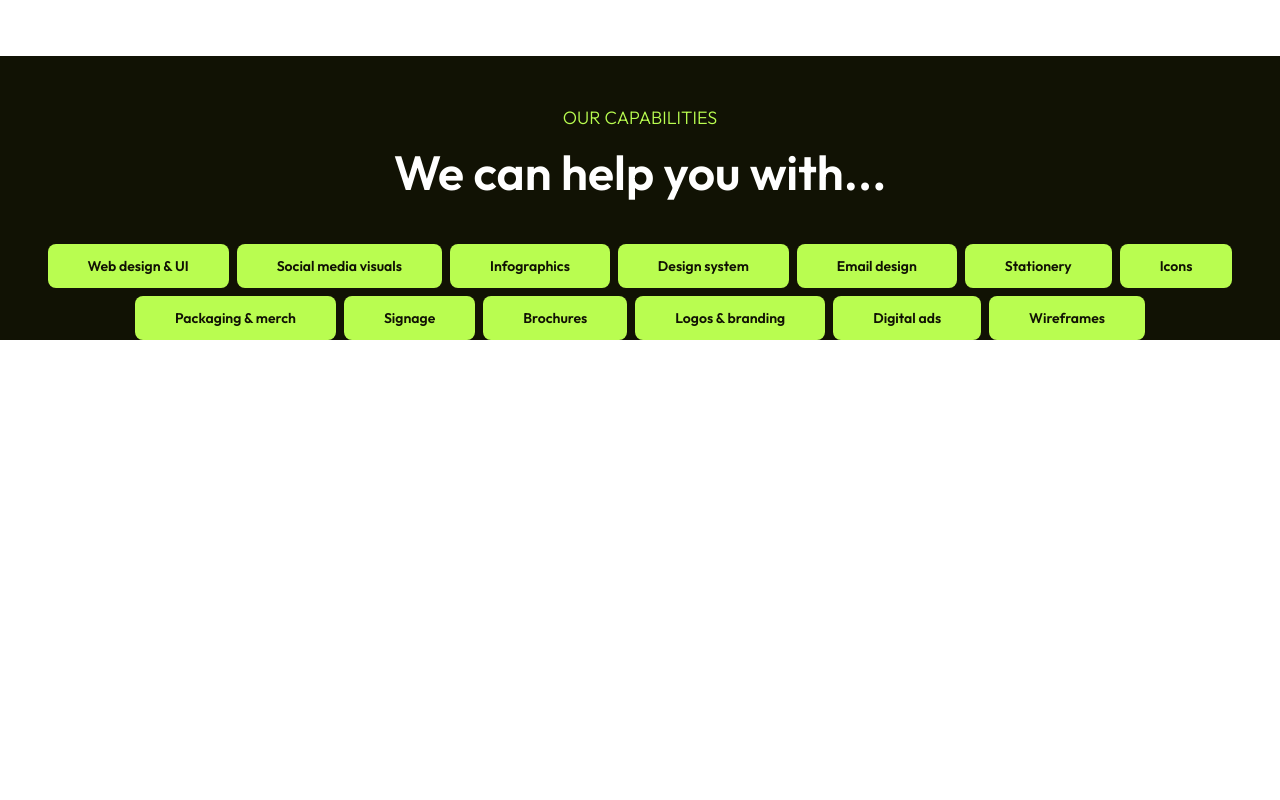
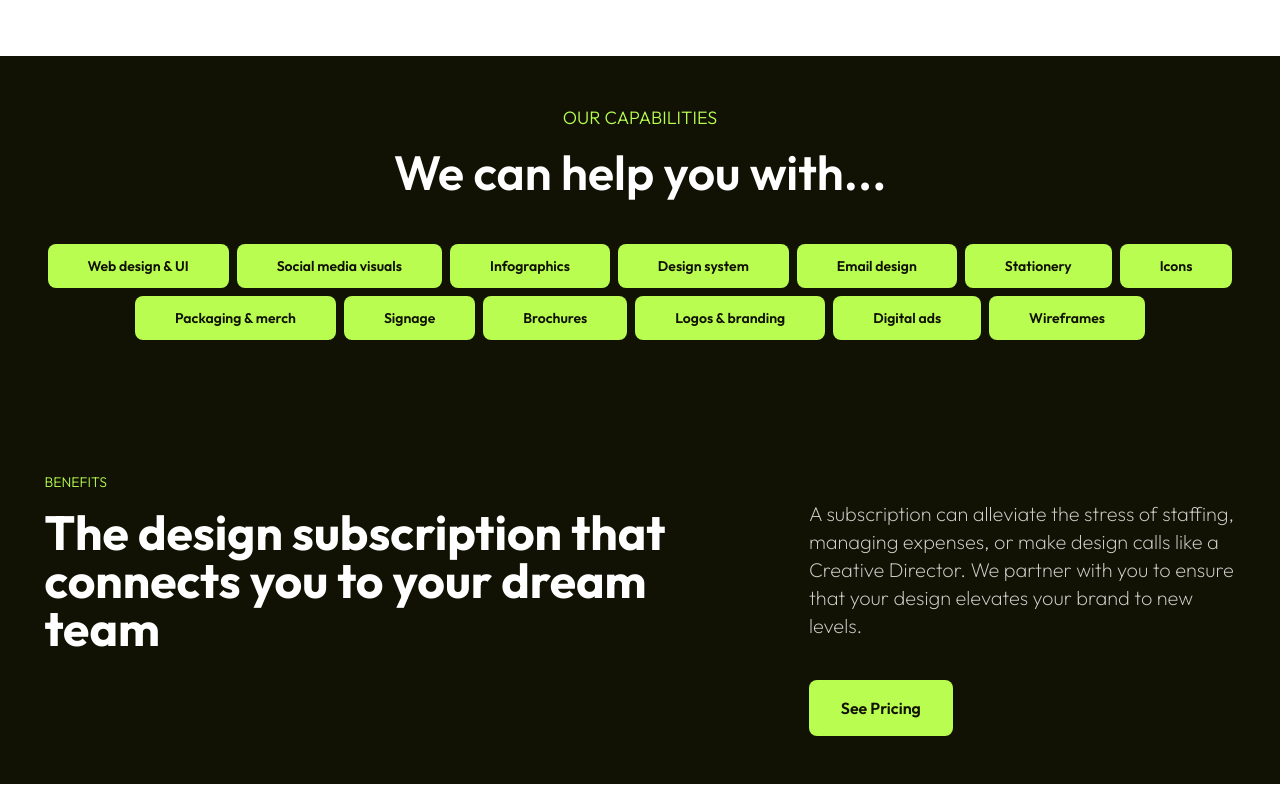
Before and after one commit to mehedihasanfaiyaz/kronix-saas, a React (Vite) app: page / in a window 1280 px wide. Shown: the part 3199-3999 px from the top of the page. Before the commit the page ends 3539 px from the top, so only its background shows below. Built offline with nearby package versions, Linux system fonts and the light colour scheme.

Commit message:
feat(capabilities):  add descriptions

```diff
--- a/src/section/Capabilities.tsx
+++ b/src/section/Capabilities.tsx
@@ -16,6 +16,23 @@ export default function Capabilities() {
           />
         ))}
       </div>
+      <div className="flex items-center justify-evenly gap-20 py-16 text-start">
+        <div className="flex w-1/2 flex-col">
+          <span className="text-sm font-light text-primary">BENEFITS</span>
+          <h1 className="mt-4 text-5xl font-bold">
+            The design subscription that connects you to your dream team{" "}
+          </h1>
+        </div>
+        <div className="flex w-2/6 translate-y-20 flex-col pb-16">
+          <p className="mt-4 text-xl font-extralight opacity-80">
+            A subscription can alleviate the stress of staffing, managing
+            expenses, or make design calls like a Creative Director. We partner
+            with you to ensure that your design elevates your brand to new
+            levels.
+          </p>
+          <Button text="See Pricing" customStyles="px-2 py-4 w-36 mt-10" />
+        </div>
+      </div>
     </div>
   );
 }
```
